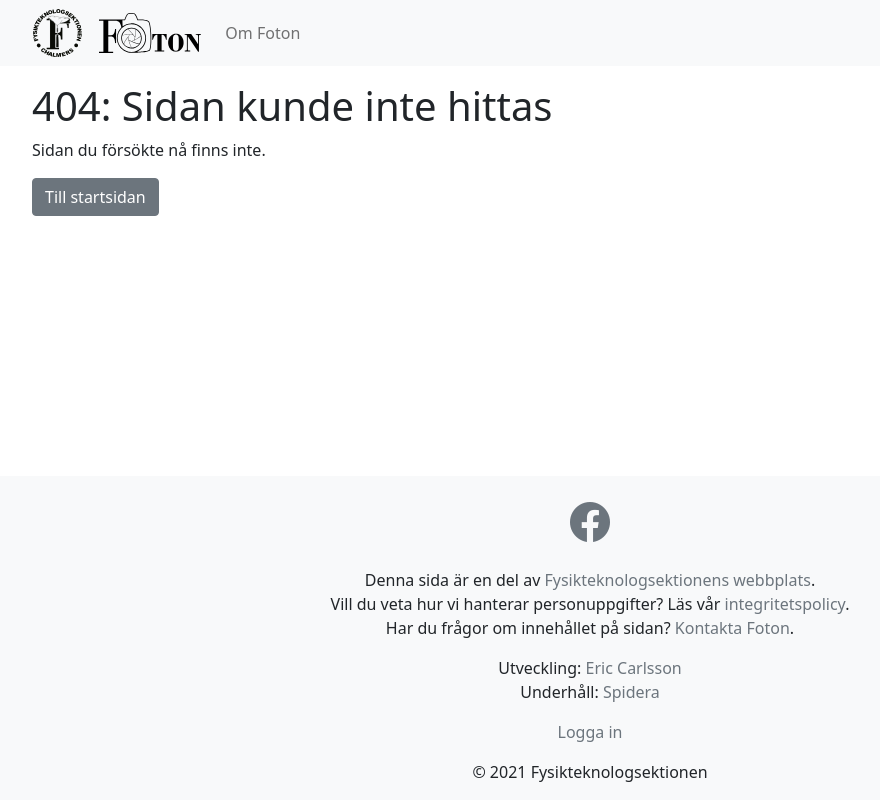
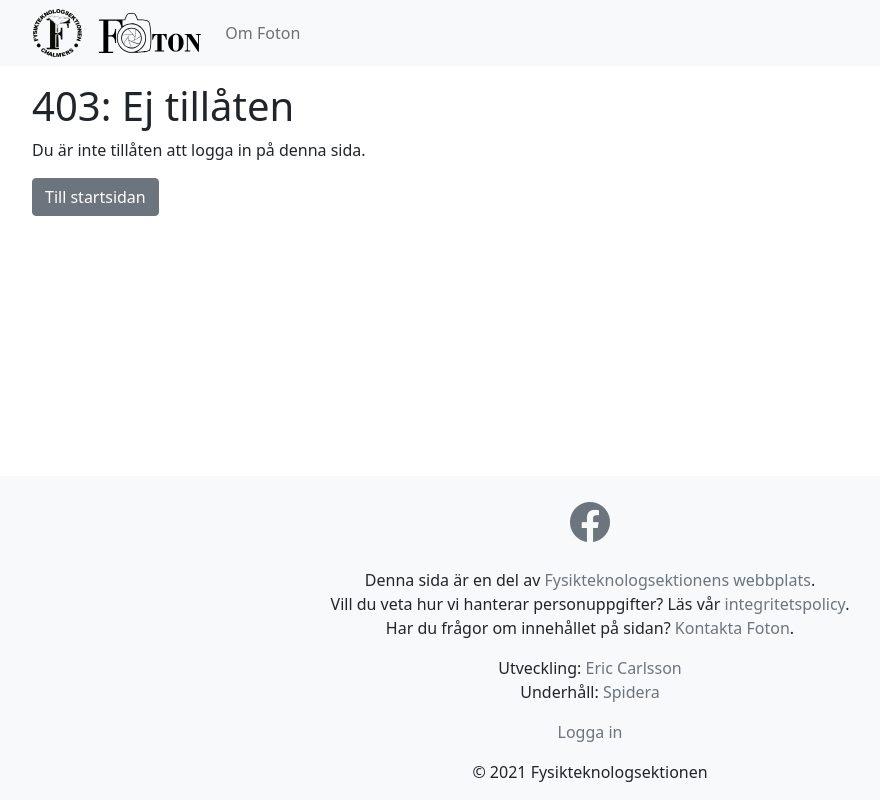
Before and after one commit to fysikteknologsektionen/foton-gallery, a React (Create React App) app in the folder client/: page /unauthorized in a window 1280 px wide. Shown: the whole page, without its empty margins (50-930 px from the left). Built offline with nearby package versions, Linux system fonts and the light colour scheme.

Commit message:
Add unauthorized page

```diff
--- a/client/src/app/index.tsx
+++ b/client/src/app/index.tsx
@@ -14,6 +14,7 @@ import {ToastContextProvider} from './contexts/toast';
 import {UpdateTitle} from './components/update-title';
 
 const HomePage = React.lazy(() => import('./pages/home'));
+const Unauthorized = React.lazy(() => import('./pages/unauthorized'));
 const NotFound = React.lazy(() => import('./pages/not-found'));
 
 /**
@@ -40,6 +41,7 @@ export const App: React.VFC = () => (
                     component={HomePage}
                   />
                   <Route path="/album" component={AlbumPage} />
+                  <Route path="/unauthorized" component={Unauthorized} />
                   <Route component={NotFound} />
                 </Switch>
               </Suspense>
--- /dev/null
+++ b/client/src/app/pages/unauthorized/index.tsx
@@ -0,0 +1,18 @@
+import {Link} from 'react-router-dom';
+import React from 'react';
+
+/**
+ * Component for rendering a page for unauthorized log ins
+ * @returns Unauthorized view-component
+ */
+const Unauthorized: React.VFC = () => (
+  <>
+    <h1>403: Ej tillåten</h1>
+    <p>Du är inte tillåten att logga in på denna sida.</p>
+    <Link className="btn btn-secondary" to="/">
+      Till startsidan
+    </Link>
+  </>
+);
+
+export default Unauthorized;
```
